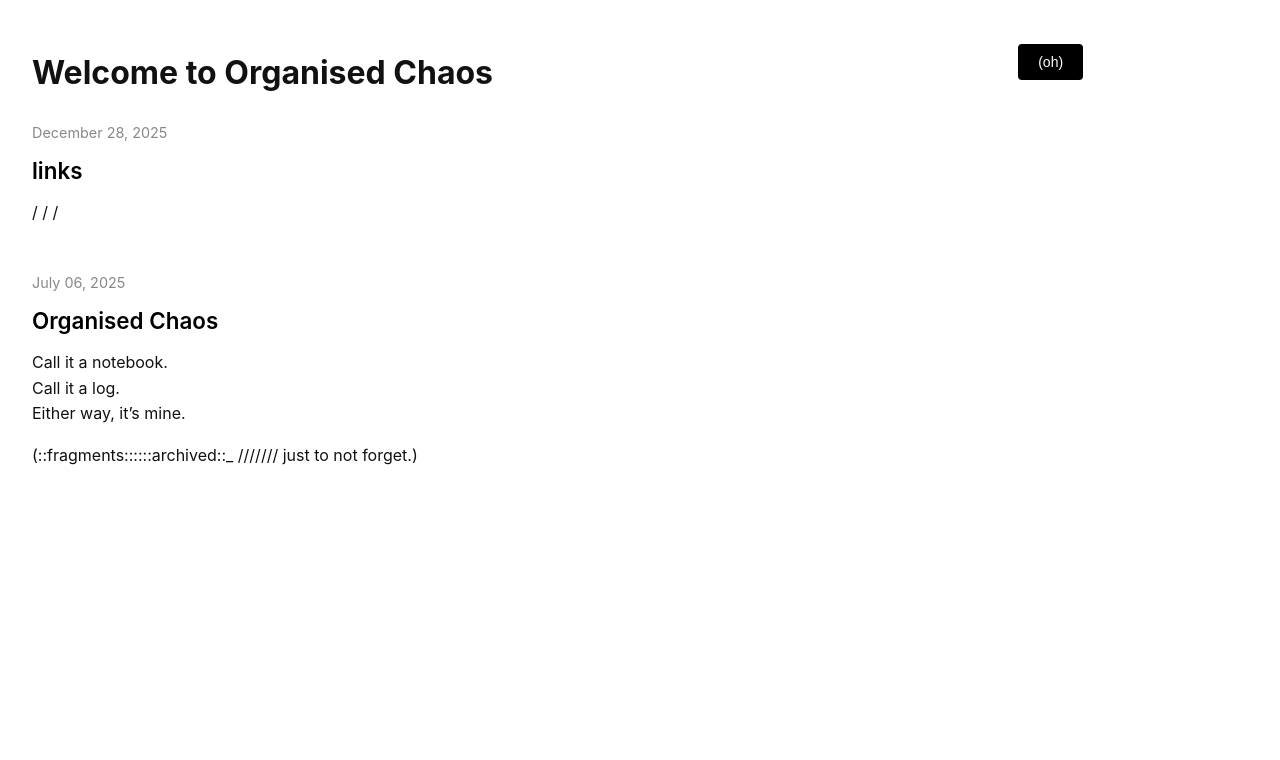
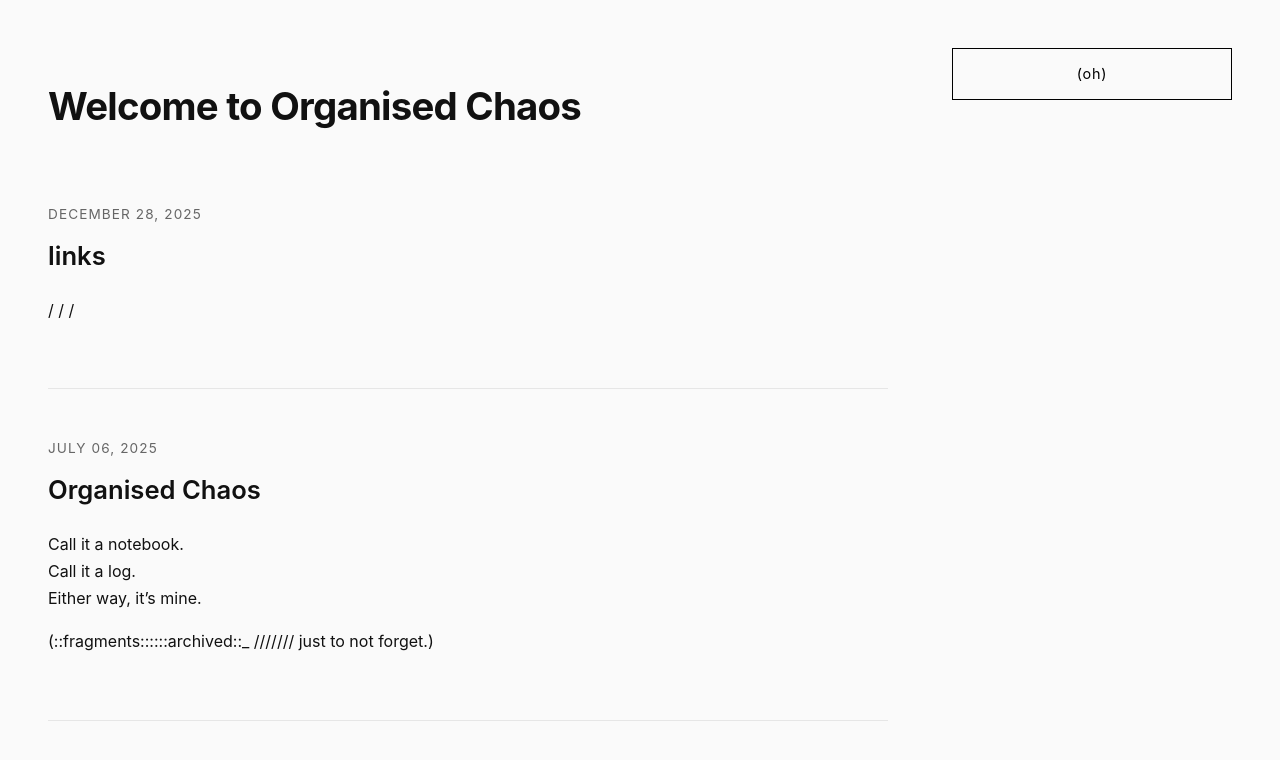
Before and after one commit to andreeabogdanovici/andreeabogdanovici.github.io, a Jekyll site: the page built from index.md, in a window 1280 px wide. Shown: the top 760 px of the page. Built offline with Jekyll 4.4.1, drawn with Linux system fonts in a browser that asks for light colours.

Commit message:
Refactor home layout with CSS variables and grid

```diff
--- a/_layouts/home.html
+++ b/_layouts/home.html
@@ -6,75 +6,120 @@
     <meta name="viewport" content="width=device-width, initial-scale=1">
 
     <style>
+      :root {
+        --bg: #fafafa;
+        --text: #111;
+        --muted: #666;
+        --accent: #000;
+        --border: #e6e6e6;
+      }
+
       body {
         font-family: -apple-system, BlinkMacSystemFont, 'Segoe UI', Roboto, Helvetica, Arial, sans-serif;
-        margin: 2rem;
-        color: #111;
-        background: #fff;
+        margin: 0;
+        padding: 3rem;
+        color: var(--text);
+        background: var(--bg);
+        line-height: 1.7;
       }
 
       h1 {
-        font-size: 2rem;
-        margin-bottom: 1.5rem;
+        font-size: 2.4rem;
+        font-weight: 700;
+        letter-spacing: -0.02em;
+        margin-bottom: 2rem;
       }
 
       .content-wrapper {
-        display: flex;
-        gap: 2rem;
-        align-items: flex-start;
-      }
-
-      .main-content {
-        flex: 2;
-      }
-
-      .sidebar {
-        flex: 1;
-        min-width: 280px;
+        max-width: 1200px;
+        margin: 0 auto;
+        display: grid;
+        grid-template-columns: minmax(0, 3fr) minmax(260px, 1fr);
+        gap: 4rem;
       }
 
       .intro {
-        margin-bottom: 2rem;
-        font-size: 1.1rem;
+        font-size: 1.15rem;
+        color: var(--muted);
+        margin-bottom: 4rem;
+        max-width: 60ch;
       }
 
       .post-list {
         list-style: none;
         padding: 0;
+        margin: 0;
       }
 
       .post-list li {
+        padding-bottom: 3rem;
         margin-bottom: 3rem;
+        border-bottom: 1px solid var(--border);
+      }
+
+      .post-date {
+        font-size: 0.85rem;
+        text-transform: uppercase;
+        letter-spacing: 0.08em;
+        color: var(--muted);
       }
 
       .post-title {
-        font-size: 1.4rem;
+        font-size: 1.6rem;
         font-weight: 600;
-        color: #000;
-        text-decoration: none;
-        margin-top: 1rem;
-      }
-
-      .post-date {
-        font-size: 0.9rem;
-        color: #888;
+        margin-top: 0.5rem;
       }
 
       .post-content {
-        margin-top: 1rem;
+        margin-top: 1.2rem;
         font-size: 1rem;
-        line-height: 1.6;
+        max-width: 65ch;
       }
 
-      nav {
-        margin-bottom: 2.5rem;
+      aside {
+        position: sticky;
+        top: 3rem;
+        align-self: start;
+      }
+
+      .sidebar a {
+        display: block;
+        text-align: center;
+        background: transparent;
+        color: var(--accent);
+        border: 1px solid var(--accent);
+        padding: 0.8rem 1.2rem;
+        text-decoration: none;
+        font-size: 0.9rem;
+        letter-spacing: 0.05em;
+        transition: all 0.2s ease;
+      }
+
+      .sidebar a:hover {
+        background: var(--accent);
+        color: #fff;
+      }
+
+      @media (max-width: 900px) {
+        body {
+          padding: 2rem 1.5rem;
+        }
+
+        .content-wrapper {
+          grid-template-columns: 1fr;
+        }
+
+        aside {
+          position: static;
+          margin-top: 3rem;
+        }
       }
     </style>
   </head>
+
   <body>
-
     <div class="content-wrapper">
-      <div class="main-content">
+      <main>
         <h1>{{ page.title }}</h1>
 
         <div class="intro">
@@ -90,15 +135,10 @@
             </li>
           {% endfor %}
         </ul>
-      </div>
+      </main>
 
       <aside class="sidebar">
-        <p style="text-align:center; margin-top: 12px;">
-          <a href=""
-             style="background:#000; color:#fff; padding:10px 20px; text-decoration:none; border-radius:4px; font-family:sans-serif; font-size:14px; display:inline-block;">
-             (oh)
-          </a>
-        </p>
+        <a href="">(oh)</a>
       </aside>
     </div>
   </body>
```
